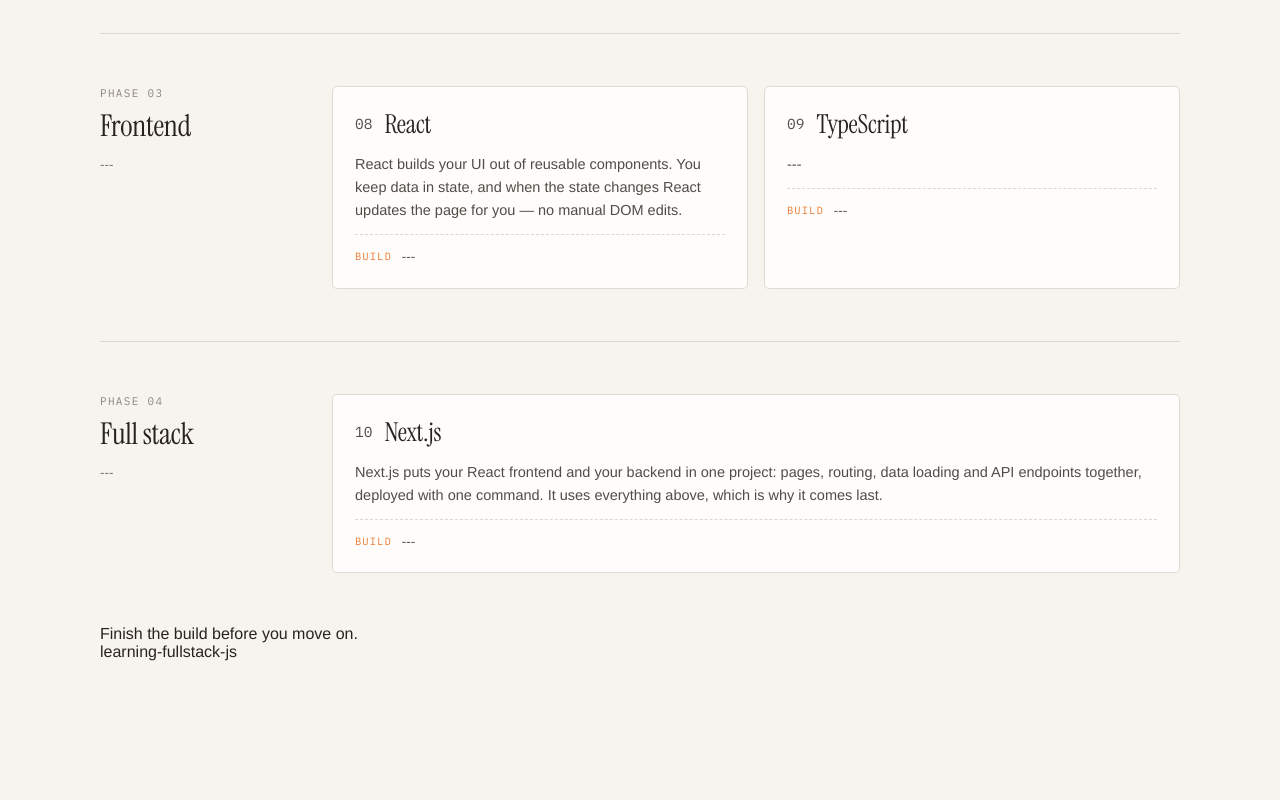
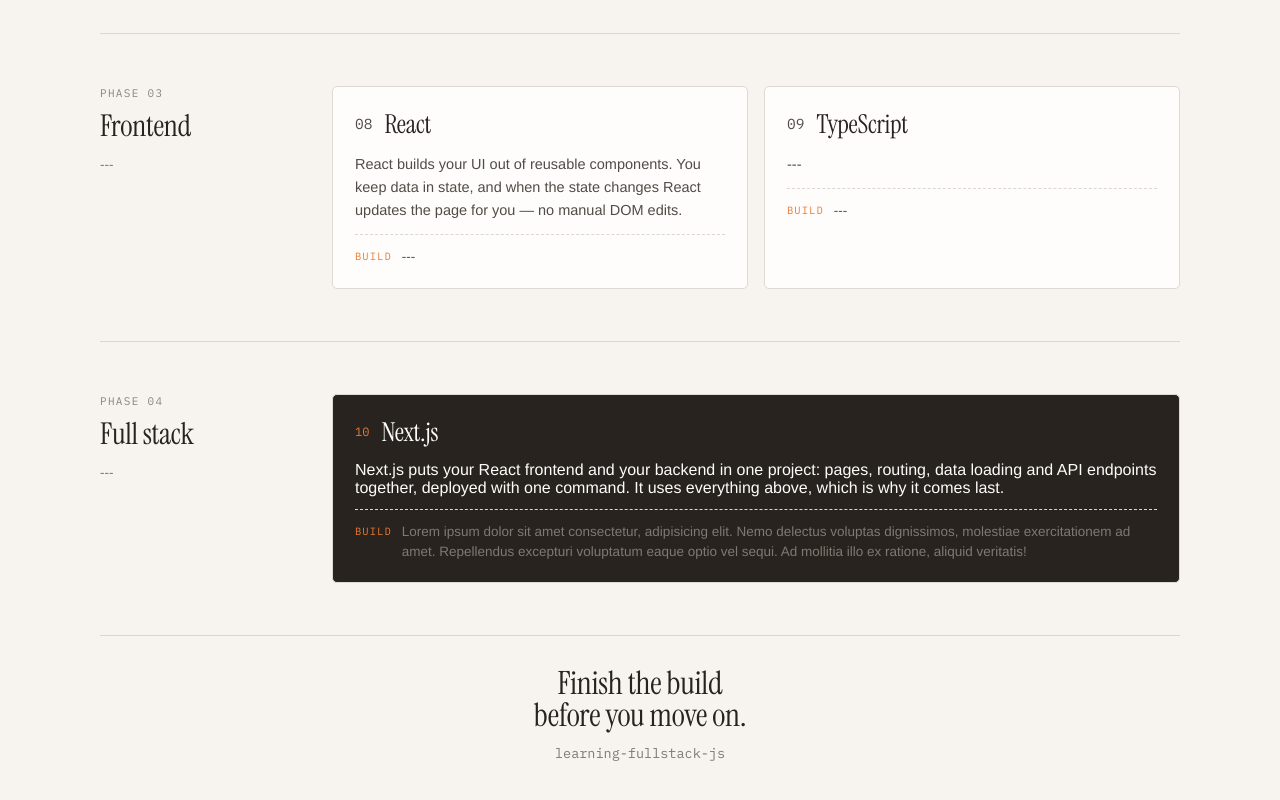
Before and after one commit to AdamKirikisla/learning-fullstack-js, a React (Vite) app in the folder learning-fullstack-js/: page / in a window 1280 px wide. Shown: the part 1528-2328 px from the top of the page. Before the commit the page ends 2285 px from the top, so only its background shows below. Built offline with nearby package versions, Linux system fonts and the light colour scheme.

Commit message:
add styles to footer and next.js card

```diff
--- a/learning-fullstack-js/src/Components/Main/FullStack/NextJs.jsx
+++ b/learning-fullstack-js/src/Components/Main/FullStack/NextJs.jsx
@@ -1,6 +1,6 @@
 export default function NextJs(){
     return(
-        <div className="card">
+        <div className="next">
             <div className="card-head">
                 <p className="step">10</p>
                 <h2>Next.js</h2>
@@ -10,7 +10,10 @@
                 deployed with one command. It uses everything above, which is why it comes last.</p>
             <div className="build">
                 <span>Build</span>
-                <p>---</p>
+                <p id="next-p">Lorem ipsum dolor sit amet consectetur, adipisicing elit.
+                    Nemo delectus voluptas dignissimos, molestiae exercitationem ad amet.
+                    Repellendus excepturi voluptatum eaque optio vel sequi. Ad mollitia illo ex
+                    ratione, aliquid veritatis!</p>
             </div>
         </div>
     )
--- a/learning-fullstack-js/src/styles.css
+++ b/learning-fullstack-js/src/styles.css
@@ -138,7 +138,8 @@
 }
 
 /* Cards */
-.card {
+.card,
+.next {
   display: flex;
   flex-direction: column;
   gap: 12px;
@@ -200,6 +201,56 @@
   color: oklch(0.45 0.012 70);
 }
 
+.next{
+  background-color: var(--ink);
+  color: var(--surface);
+}
+#next-p{
+  color: var(--ink-mute);
+}
+/* footer */
+.footer {
+  position: sticky;
+  top: 32px;
+  display: flex;
+  flex-direction: column;
+  align-items: center;
+  gap: 12px;
+  padding: 32px 0 0;
+  border-top: 1px solid var(--line);
+  text-align: center;
+}
+
+.footer p:first-child {
+  font-family: var(--serif);
+  font-weight: 400;
+  letter-spacing: -0.01em;
+  line-height: 0.98;
+  margin: 0;
+  max-width: 16ch;
+  font-size: 2rem;
+}
+
+
+.footer p:last-child {
+  font-family: var(--mono);
+  font-size: 13.5px;
+  line-height: 1.55;
+  color: var(--ink-mute);
+}
+
+
+
+
+
+
+
+
+
+
+
+
+
 /* Responsive */
 @media (max-width: 760px) {
   body {
```
